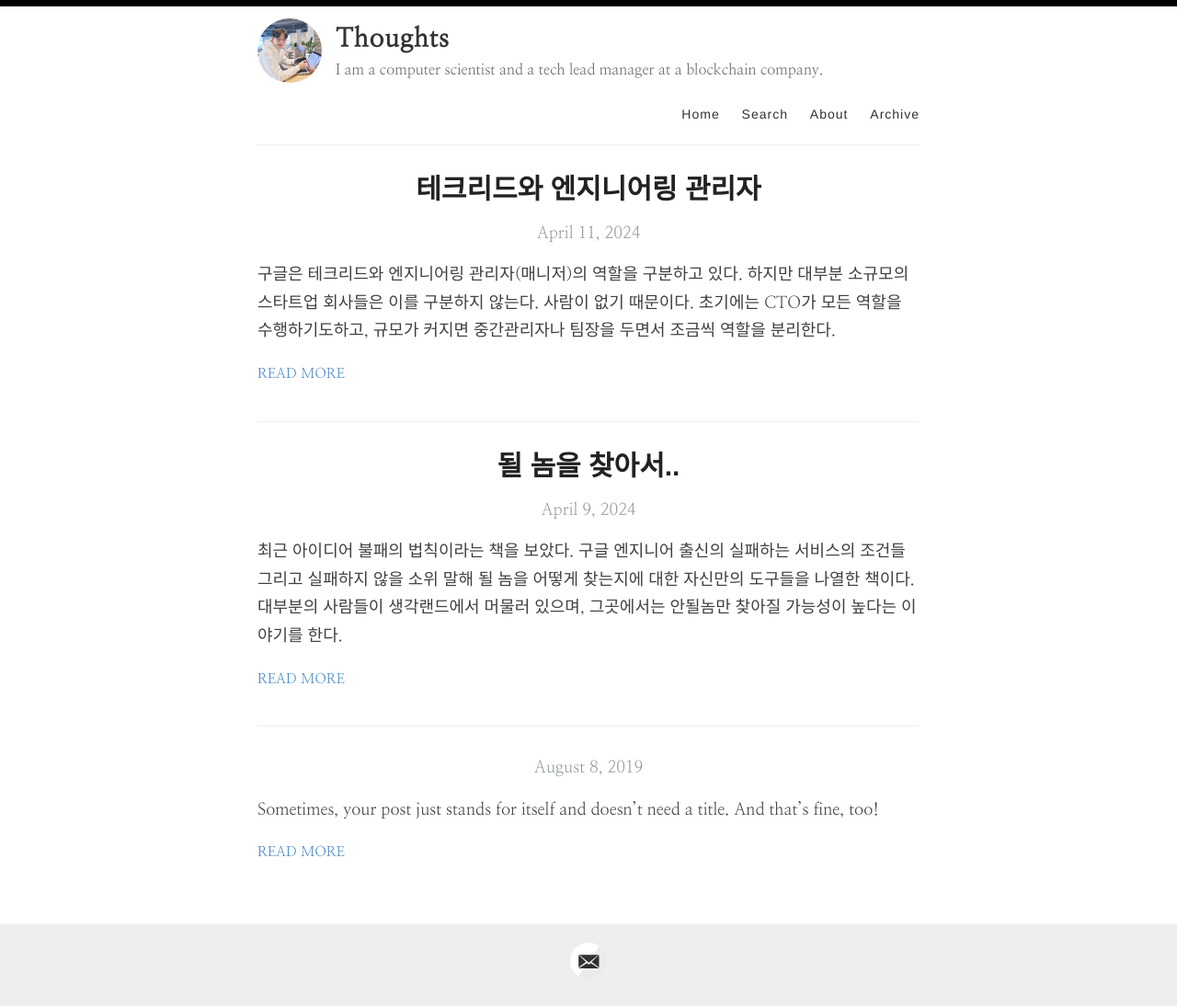
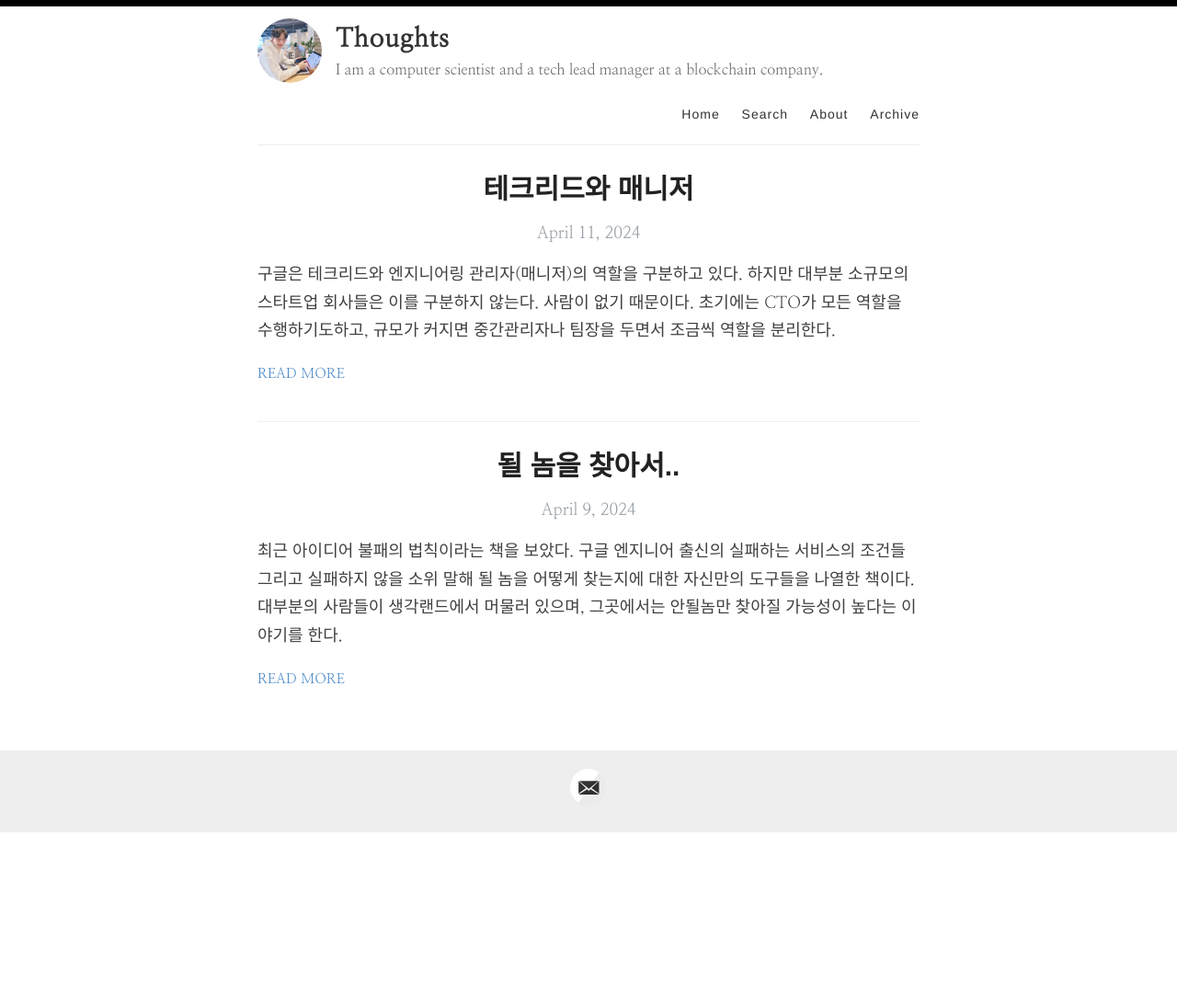
Before and after one commit to appff/appff.github.io, a Jekyll site: the page built from index.html, in a window 1280 px wide. Shown: the whole page at 92% size. Built offline with Jekyll 4.4.1, drawn with Linux system fonts in a browser that asks for light colours; the list of posts is cut into pages by our own code; after the commit the page ends 907 px from its top, so only the background shows below that.

Commit message:
Update article

```diff
--- a/_posts/2019-08-08-no-title-posts.md
+++ /dev/null
@@ -1,6 +0,0 @@
----
-layout: post
-title: ""
-categories: Miscellaneous
----
-Sometimes, your post just stands for itself and doesn't need a title. And that's fine, too!
--- a/_posts/2024-04-11-manager.md
+++ b/_posts/2024-04-11-manager.md
@@ -1,7 +1,7 @@
 ---
 layout: post
-title: 테크리드와 엔지니어링 관리자
-categories: [Management]
+title: "테크리드와 매니저"
+categories: Management
 ---
 
 구글은 테크리드와 엔지니어링 관리자(매니저)의 역할을 구분하고 있다. 하지만 대부분 소규모의 스타트업 회사들은 이를 구분하지 않는다. 사람이 없기 때문이다. 초기에는 CTO가 모든 역할을 수행하기도하고, 규모가 커지면 중간관리자나 팀장을 두면서 조금씩 역할을 분리한다.
```
Also changed, not shown: _posts/2024-04-09-the-right-it.md (+1 -1 lines).
